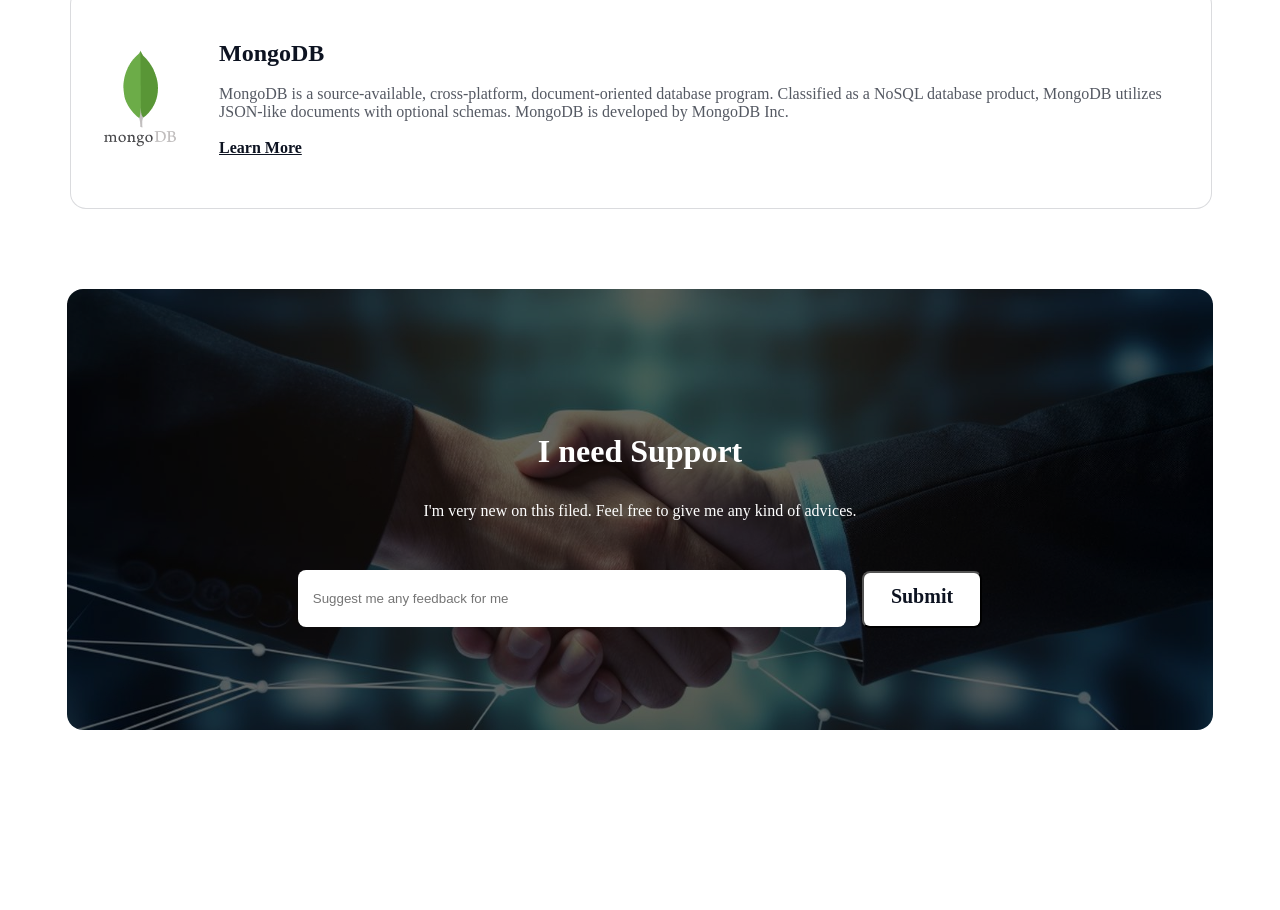
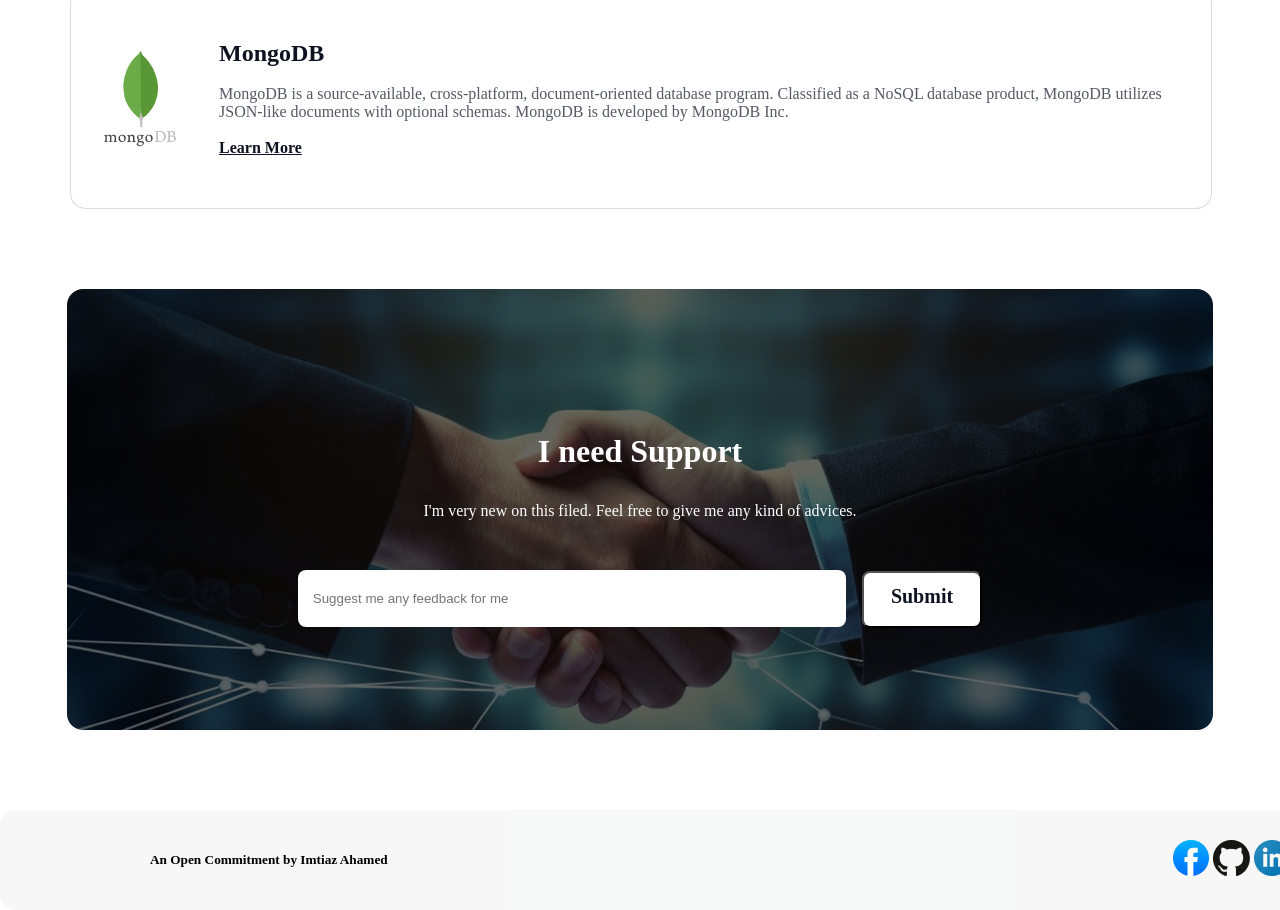
Before and after one commit to imtiazfilms/B10A1-Challenge-solution-repo, a plain HTML site: page index.html in a window 1280 px wide. Shown: the part 4524-5434 px from the top of the page. Before the commit the page ends 5254 px from the top, so only its background shows below. Drawn offline with Linux system fonts and the light colour scheme; a web font is replaced by a local one.

Commit message:
final commit

```diff
--- a/index.html
+++ b/index.html
@@ -197,6 +197,18 @@
         <input type="text" placeholder="    Suggest me any feedback for me"><button><a href="">Submit</a></button>
     </section>
     <!-- support section end here -->
+    <!-- footer star here -->
+    <section class="footer-container">
+        <div>
+            <h5>An Open Commitment by Imtiaz Ahamed</h5>
+        </div>
+        <div class="footer-icon">
+            <a href="https://www.facebook.com/cruise.imtiaz" target="_blank"><img src="assets/facebook.png" alt=""></a>
+            <a href="https://github.com/imtiazfilms" target="_blank"><img src="assets/github.png" alt=""></a>
+            <a href="https://www.linkedin.com/in/imtiaz-ahamed-b0939b307/" target="_blank"><img src="assets/linkedin-icon.png" alt=""></a>
+        </div>
+    </section>
+    <!-- footer end here -->
 </body>
 
 </html>
--- a/styles/style.css
+++ b/styles/style.css
@@ -565,3 +565,21 @@
     color: rgb(13, 19, 33);
     text-align: center;
 }
+/* footer container style */
+.footer-container {
+    width: 1440px;
+    height: 100px;
+    border-radius: 16px;
+    background: rgba(13, 19, 33, 0.03);
+    display: flex;
+    margin: 0 auto;
+    align-items: center;
+    justify-content: space-between;
+    margin-top: 80px;
+}
+.footer-icon {
+    padding-right: 150px;
+}
+.footer-container h5 {
+    padding-left: 150px;
+}
```
Also changed, not shown: assets/linkedin-icon.png (renamed from assets/linkedin-icon 1.png).
